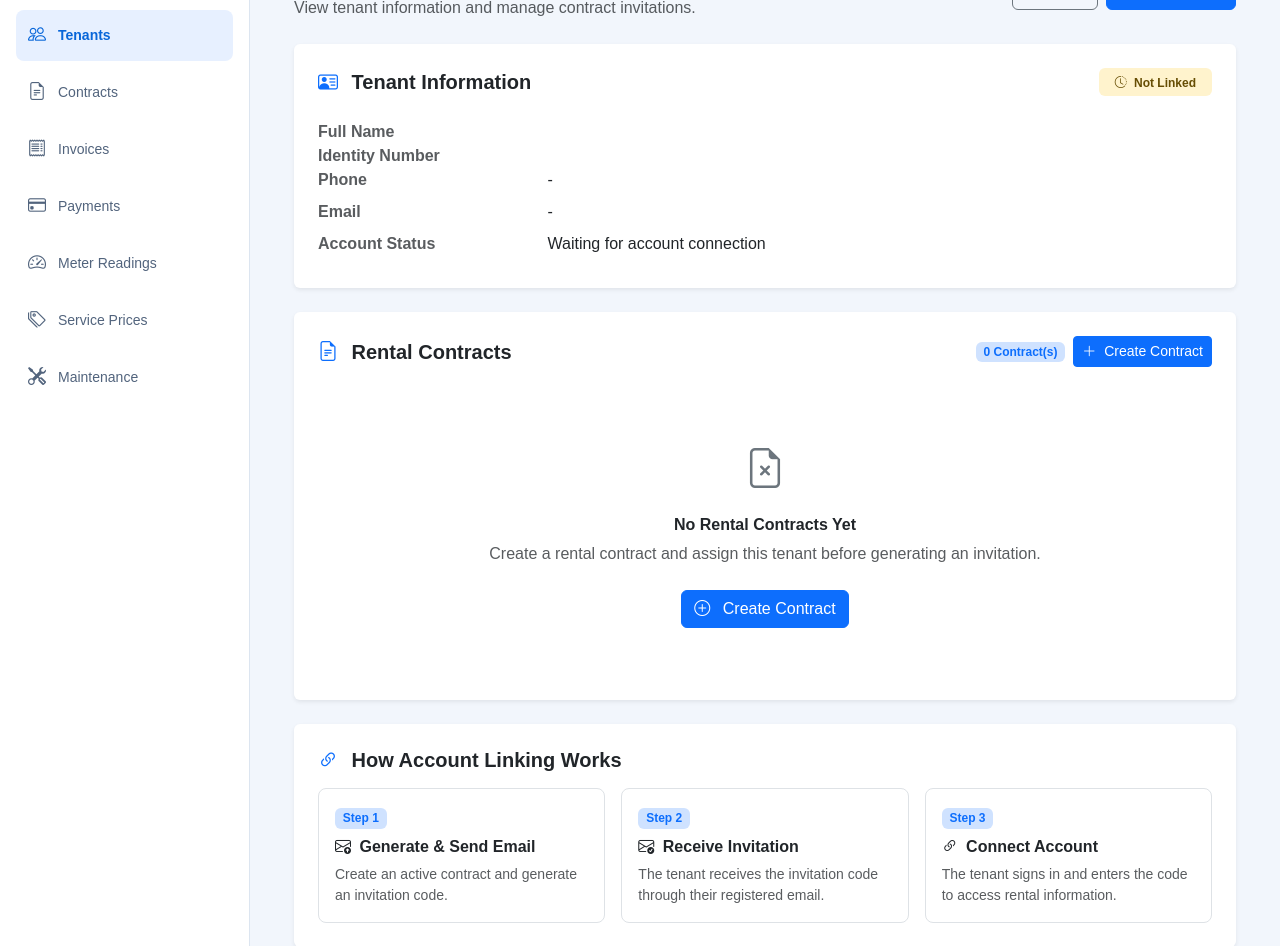
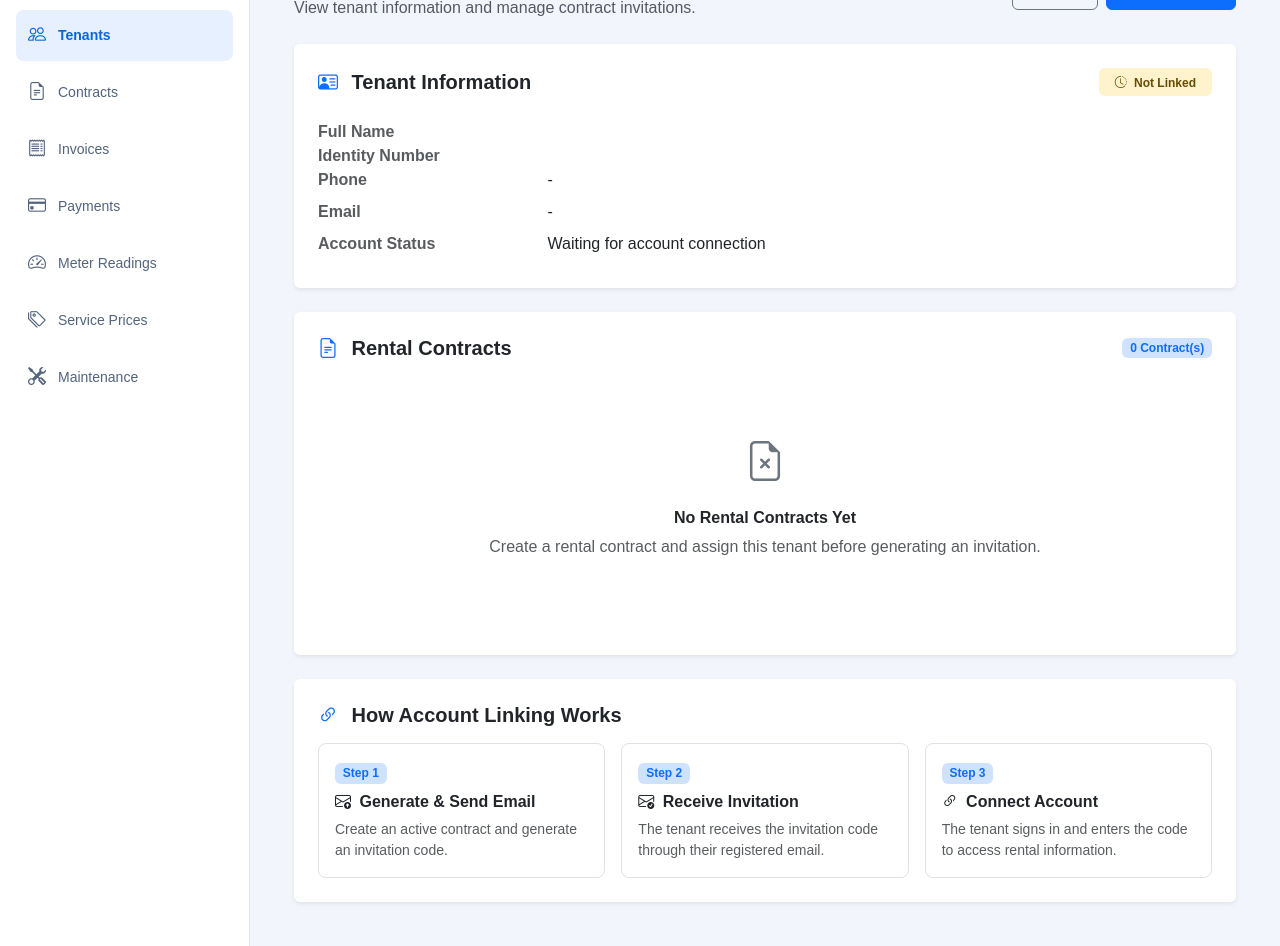
Before and after one commit to imthetwo/ihouse, an ASP.NET Core app: template Views/Rentals/Tenants/Details.cshtml in a window 1280 px wide. Shown: the part 198-1144 px from the top of the page. Run offline with ASP.NET Core 8, Linux system fonts and the light colour scheme; the template is opened without the code that fills it, so the values that code supplies are empty; some libraries are stand-ins or nearby versions.

Commit message:
Remove create contract buttons from tenant details

```diff
--- a/Views/Rentals/Tenants/Details.cshtml
+++ b/Views/Rentals/Tenants/Details.cshtml
@@ -244,13 +244,6 @@
 						@contracts.Count Contract(s)
 					</span>
 
-					<a asp-controller="Contracts"
-					   asp-action="Create"
-					   class="btn btn-sm btn-primary">
-						<i class="bi bi-plus-lg me-1"></i>
-						Create Contract
-					</a>
-
 				</div>
 
 			</div>
@@ -390,14 +383,6 @@
 						tenant before generating an invitation.
 					</p>
 
-					<a asp-controller="Contracts"
-					   asp-action="Create"
-					   class="btn btn-primary">
-
-						<i class="bi bi-plus-circle me-2"></i>
-						Create Contract
-					</a>
-
 				</div>
 			}
 
```
